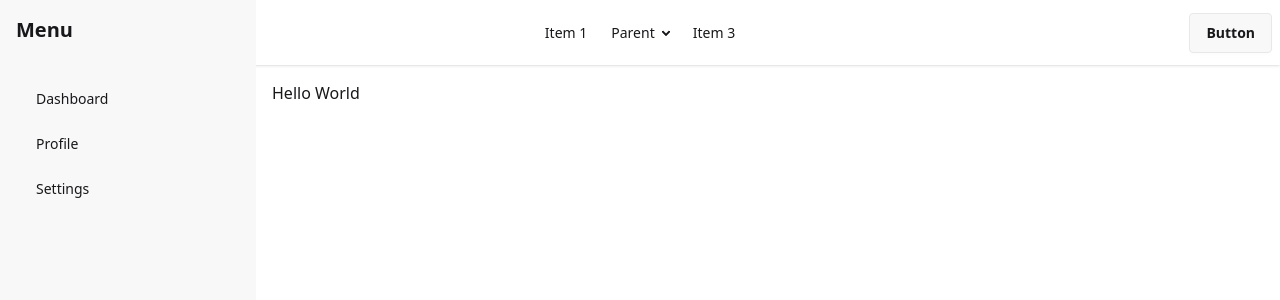
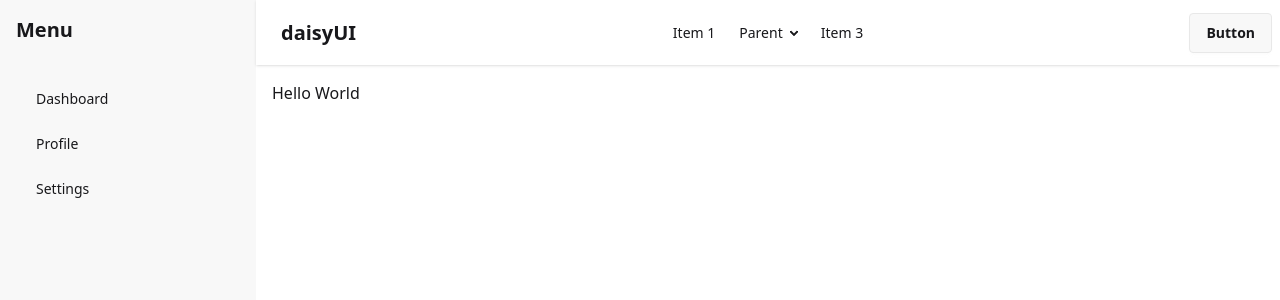
Before and after one commit to MarkusWilliamsDev/hydden-th, a React (Vite) app: page / in a window 1280 px wide. Shown: the top 300 px of the page. Built offline with nearby package versions, Linux system fonts and the light colour scheme.

Commit message:
Fix sidenav hiding content beneath

```diff
--- a/src/Layout.tsx
+++ b/src/Layout.tsx
@@ -3,14 +3,12 @@ import Sidebar from "./components/Sidebar";
 
 export default function Layout({ children }: { children: React.ReactNode }) {
 	return (
-		<div className="drawer">
-			<div className="drawer-content flex flex-col">
+		<div className="flex">
+			<Sidebar />
+			<div className="flex-1 flex flex-col">
 				<Navbar />
-				<div className="flex-1 lg:ml-64">
-					<main className="p-4">{children}</main>
-				</div>
+				<main className="flex-1 p-4">{children}</main>
 			</div>
-			<Sidebar />
 		</div>
 	);
 }
--- a/src/components/Sidebar.tsx
+++ b/src/components/Sidebar.tsx
@@ -1,6 +1,6 @@
 export default function Sidebar() {
 	return (
-		<aside className="w-64 min-h-screen bg-base-200 hidden lg:block fixed left-0 top-0 z-10">
+		<aside className="w-64 min-h-screen bg-base-200 hidden lg:block">
 			<div className="p-4">
 				<h2 className="text-xl font-bold mb-6">Menu</h2>
 				<ul className="menu">
```
